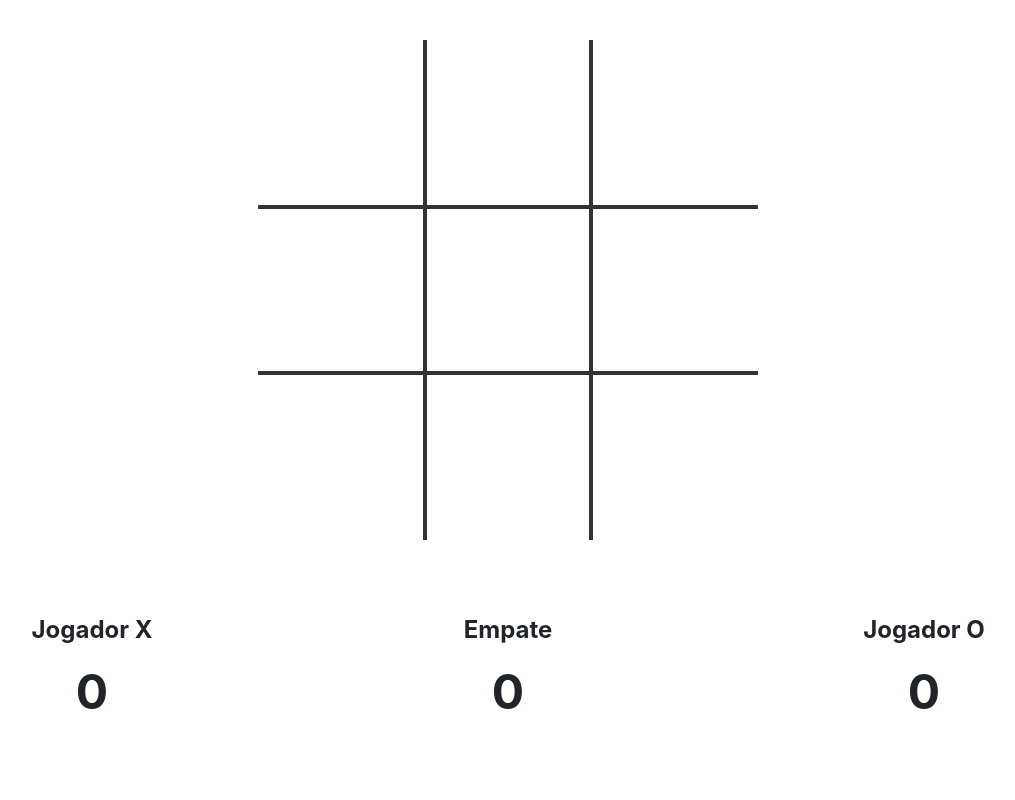
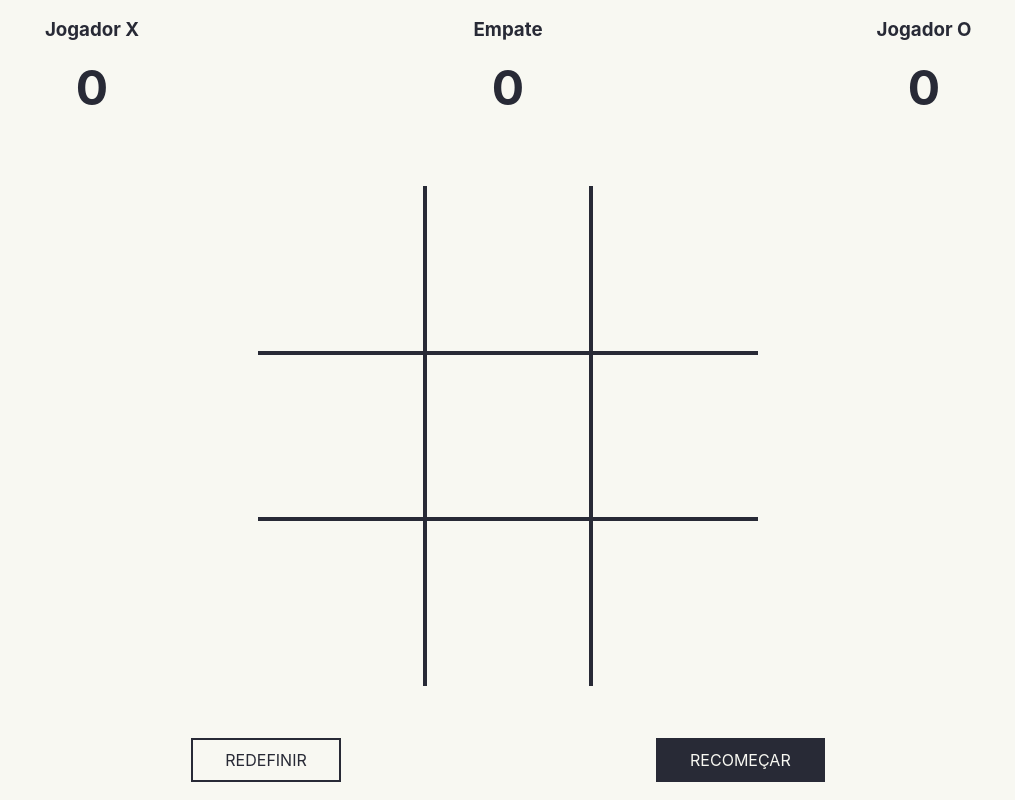
Before and after one commit to jefferson-vieira/jogo-da-velha, a React (Create React App) app: page / in a window 1280 px wide. Shown: the whole page, without its empty margins (132-1147 px from the left). Built offline with nearby package versions, Linux system fonts and the light colour scheme.

Commit message:
adicionando botões para redefinir o jogo

```diff
--- /dev/null
+++ b/src/assets/scss/_mixins.scss
@@ -0,0 +1,7 @@
+@mixin cover() {
+  position: absolute;
+  top: 0;
+  right: 0;
+  bottom: 0;
+  left: 0;
+}
--- a/src/assets/scss/_variables.scss
+++ b/src/assets/scss/_variables.scss
@@ -1,4 +1,7 @@
 $min-width: 320px;
 $min-height: 568px;
 
+$primary: #282a36;
+$secondary: #f8f8f2;
+
 $green: #50fa7b;
--- /dev/null
+++ b/src/assets/scss/buttons.scss
@@ -0,0 +1,78 @@
+@import 'variables';
+@import 'mixins';
+
+.btn {
+  $border: 2px solid;
+
+  position: relative;
+
+  margin: 0 0.5rem;
+  padding: 0.5rem 2rem;
+
+  background: transparent;
+
+  text-transform: uppercase;
+
+  &:after,
+  &:before {
+    content: '';
+    @include cover();
+  }
+
+  &:hover:after,
+  &:active:after {
+    transform: scaleX(0);
+    transform-origin: right;
+    transition: transform 0.5s ease;
+  }
+
+  &:after {
+    z-index: -1;
+
+    transform: scaleX(1);
+    transform-origin: left;
+    transition: transform 0.5s ease;
+  }
+
+  &:before {
+    z-index: -2;
+  }
+
+  &--primary {
+    border: $border $primary;
+
+    color: $secondary;
+
+    &:hover,
+    &:active {
+      color: $primary;
+    }
+
+    &:after {
+      background: $primary;
+    }
+
+    &:before {
+      background: $secondary;
+    }
+  }
+
+  &--secondary {
+    border: $border $primary;
+
+    color: $primary;
+
+    &:hover,
+    &:active {
+      color: $secondary;
+    }
+
+    &:after {
+      background: $secondary;
+    }
+
+    &:before {
+      background: $primary;
+    }
+  }
+}
--- a/src/configs/swal.js
+++ b/src/configs/swal.js
@@ -7,7 +7,13 @@ const Modal = withReactContent(
     cancelButtonText: 'Fechar',
     showCancelButton: true,
     reverseButtons: true,
-    heightAuto: false
+    heightAuto: false,
+    background: '#f8f8f2',
+    buttonsStyling: false,
+    customClass: {
+      confirmButton: 'btn btn--primary',
+      cancelButton: 'btn btn--secondary'
+    }
   })
 );
 
--- a/src/index.scss
+++ b/src/index.scss
@@ -1,6 +1,12 @@
 @import 'bootstrap/scss/bootstrap-reboot.scss';
 
 @import 'assets/scss/variables';
+
+@import 'assets/scss/buttons';
+
+* {
+  color: $primary;
+}
 
 html,
 body,
@@ -13,7 +19,8 @@ body,
 }
 
 body {
-  margin: 0;
+  background: $secondary;
+
   font-family: -apple-system, BlinkMacSystemFont, 'Segoe UI', 'Roboto', 'Oxygen',
     'Ubuntu', 'Cantarell', 'Fira Sans', 'Droid Sans', 'Helvetica Neue',
     sans-serif;
--- /dev/null
+++ b/src/pages/Game/Actions.jsx
@@ -0,0 +1,24 @@
+import React, { memo } from 'react';
+
+const Actions = ({ reset, restart }) => (
+  <section id="actions" className="game__actions">
+    <button
+      type="button"
+      className="btn btn--primary"
+      title="Nova partida"
+      onClick={restart}
+    >
+      Recomeçar
+    </button>
+    <button
+      type="button"
+      className="btn btn--secondary"
+      title="Zerar pontuação"
+      onClick={reset}
+    >
+      Redefinir
+    </button>
+  </section>
+);
+
+export default memo(Actions, () => true);
--- a/src/pages/Game/Board.jsx
+++ b/src/pages/Game/Board.jsx
@@ -45,7 +45,9 @@ class Board extends Component {
         end: true
       });
 
-      Modal.fire('Empate!').then(result => result.value && this.restart());
+      Modal.fire('Empate!').then(result => {
+        result.value && this.restart();
+      });
 
       addScore(Player.TIE);
     }
@@ -54,16 +56,16 @@ class Board extends Component {
   checkWin = (board, player) => {
     const { combos } = this.state;
 
-    const winnerCombos = combos.filter(combo =>
-      equals(...combo.map(c => board[c]))
-    );
+    const winnerCombos = combos.filter(combo => {
+      return equals(...combo.map(c => board[c]));
+    });
 
     if (winnerCombos.length) {
       const { addScore } = this.props;
 
-      Modal.fire(`O jogador ${player} venceu!`).then(
-        result => result.value && this.restart()
-      );
+      Modal.fire(`O jogador ${player} venceu!`).then(result => {
+        result.value && this.restart();
+      });
 
       this.setState({
         end: true,
--- a/src/pages/Game/Field.jsx
+++ b/src/pages/Game/Field.jsx
@@ -1,7 +1,7 @@
 import React, { memo } from 'react';
 import classnames from 'classnames';
 
-const areEqual = (prevProps, nextProps) => {
+const propsAreEqual = (prevProps, nextProps) => {
   const { type: pType, end: pEnd, win: pWin } = prevProps;
   const { type: nType, end: nEnd, win: nWin } = nextProps;
 
@@ -14,4 +14,4 @@ const Field = ({ type, end, win, ...props }) => (
   </div>
 );
 
-export default memo(Field, areEqual);
+export default memo(Field, propsAreEqual);
--- a/src/pages/Game/Game.jsx
+++ b/src/pages/Game/Game.jsx
@@ -1,18 +1,25 @@
-import React, { Component } from 'react';
+import React, { Component, createRef } from 'react';
 
+import Modal from 'configs/swal';
+
+import Actions from './Actions';
 import Board from './Board';
 import Score from './Score';
 
 import Player from './Player';
 
+const initialState = {
+  score: {
+    [Player.CIRCLE]: 0,
+    [Player.CROSS]: 0,
+    [Player.TIE]: 0
+  }
+};
+
 class Game extends Component {
-  state = {
-    score: {
-      [Player.CIRCLE]: 0,
-      [Player.CROSS]: 0,
-      [Player.TIE]: 0
-    }
-  };
+  state = initialState;
+
+  board = createRef();
 
   addScore = player => {
     const {
@@ -22,13 +29,33 @@ class Game extends Component {
     this.setState({ score: { ...score, [player]: playerScore + 1 } });
   };
 
+  restart = () => {
+    this.board.current.restart();
+  };
+
+  reset = () => {
+    Modal.fire({
+      type: 'question',
+      title: 'Espera...',
+      text: 'Quer mesmo redefinir a pontuação?',
+      confirmButtonText: 'Quero!',
+      cancelButtonText: 'Ops...'
+    }).then(result => {
+      if (result.value) {
+        this.restart();
+        this.setState(initialState);
+      }
+    });
+  };
+
   render() {
     const { score } = this.state;
 
     return (
       <section id="game" className="game">
-        <Board addScore={this.addScore} />
         <Score score={score} />
+        <Board ref={this.board} addScore={this.addScore} />
+        <Actions restart={this.restart} reset={this.reset} />
       </section>
     );
   }
--- a/src/pages/Game/Game.scss
+++ b/src/pages/Game/Game.scss
@@ -29,11 +29,11 @@
       align-items: center;
 
       position: relative;
-      border: 2.5px solid #333;
+      border: 2.5px solid $primary;
 
       &:not(.end):hover {
         &:empty {
-          background-color: rgba(#333, 0.1);
+          background: rgba($primary, 0.1);
 
           cursor: pointer;
         }
@@ -74,7 +74,7 @@
 
         width: $field - $border;
         height: $field - $border;
-        border: $border solid #333;
+        border: $border solid $primary;
         border-radius: 50%;
       }
 
@@ -92,7 +92,7 @@
           width: $field;
           height: 5px;
 
-          background-color: #333;
+          background: $primary;
         }
 
         &::before {
@@ -133,4 +133,11 @@
       font-size: 3rem;
     }
   }
+
+  &__actions {
+    display: flex;
+    flex-direction: row-reverse;
+    justify-content: space-evenly;
+    align-items: center;
+  }
 }
--- a/src/pages/Game/Score.jsx
+++ b/src/pages/Game/Score.jsx
@@ -16,11 +16,11 @@ const Container = ({
     [Player.TIE]: tie
   }
 }) => (
-  <div id="score" className="game__score">
+  <section id="score" className="game__score">
     <Score player="Jogador X" score={playerX} />
     <Score player="Empate" score={tie} />
     <Score player="Jogador O" score={playerO} />
-  </div>
+  </section>
 );
 
 export default Container;
```
